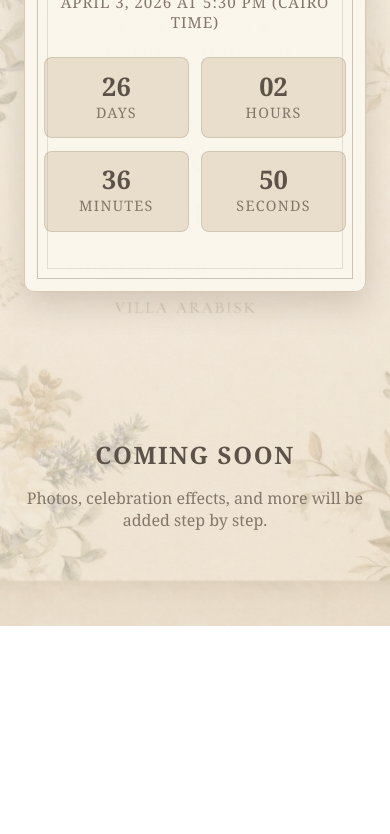
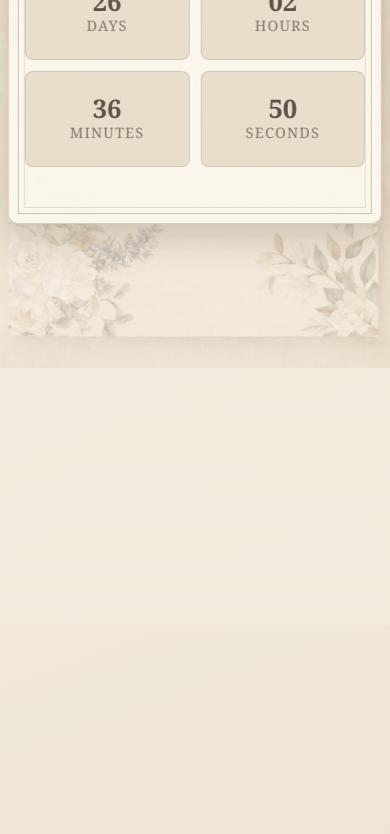
Before and after one commit to moFarouq/weddingCountDown, a plain HTML site: page index.html in a window 390 px wide. Shown: the part 218-1052 px from the top of the page. Before the commit the page ends 844 px from the top, so only its background shows below. Drawn offline with Linux system fonts and the light colour scheme.

Commit message:
Theme Updates

```diff
--- a/index.html
+++ b/index.html
@@ -4,7 +4,7 @@
     <meta charset="UTF-8" />
     <meta name="viewport" content="width=device-width, initial-scale=1.0" />
     <title>Wedding Countdown</title>
-    <link rel="stylesheet" href="styles.css" />
+    <link rel="stylesheet" href="styles.css?v=20260308-5" />
   </head>
   <body>
     <main class="page">
--- a/styles.css
+++ b/styles.css
@@ -21,35 +21,58 @@ body {
   color: var(--text-main);
   background: linear-gradient(160deg, var(--paper), var(--paper-soft));
   position: relative;
+  overflow-x: hidden;
 }
 
 body::before {
   content: "";
+  position: absolute;
+  top: 0;
+  left: 50%;
+  width: min(920px, 96vw);
+  height: max(180vh, 1350px);
+  transform: translateX(-50%);
+  background: url("assets/invitation-theme.png") top center / contain no-repeat;
+  opacity: 0.42;
+  pointer-events: none;
+  z-index: -2;
+}
+
+body::after {
+  content: "";
   position: fixed;
   inset: 0;
-  background: url("assets/invitation-theme.png") center / cover no-repeat;
-  opacity: 0.28;
+  background: linear-gradient(
+    to bottom,
+    rgba(244, 238, 225, 0.2),
+    rgba(244, 238, 225, 0.3) 40%,
+    rgba(244, 238, 225, 0.5)
+  );
   pointer-events: none;
   z-index: -1;
 }
 
 .page {
-  min-height: 100vh;
-  display: grid;
-  place-items: center;
-  padding: 1.5rem;
-  gap: 1rem;
+  min-height: 175vh;
+  position: relative;
+  padding: 1rem;
 }
 
 .countdown-card {
-  width: min(720px, 100%);
+  width: min(760px, calc(100vw - 2rem));
   background: var(--card-bg);
-  border: 1px solid var(--border);
+  border: 1px solid rgba(216, 200, 180, 0.95);
   border-radius: 10px;
-  padding: 2rem;
-  box-shadow: 0 12px 32px rgba(80, 64, 43, 0.2);
+  padding: clamp(1.2rem, 3vw, 2.1rem);
+  box-shadow: 0 16px 36px rgba(80, 64, 43, 0.22);
   text-align: center;
-  position: relative;
+  position: fixed;
+  top: clamp(1.4rem, 7vh, 4.2rem);
+  left: 50%;
+  transform: translateX(-50%);
+  backdrop-filter: blur(1.5px);
+  z-index: 2;
+  overflow: visible;
 }
 
 .countdown-card::before,
@@ -71,13 +94,18 @@ body::before {
   color: var(--accent);
   font-weight: 500;
   letter-spacing: 0.08rem;
+  position: relative;
+  z-index: 1;
 }
 
 h1 {
   margin: 0.45rem 0;
-  font-size: clamp(1.7rem, 3vw, 2.4rem);
+  font-size: clamp(1.8rem, 4vw, 2.8rem);
   letter-spacing: 0.08rem;
   text-transform: uppercase;
+  line-height: 1.1;
+  position: relative;
+  z-index: 1;
 }
 
 .date-text {
@@ -86,19 +114,34 @@ h1 {
   letter-spacing: 0.06rem;
   text-transform: uppercase;
   font-size: 0.95rem;
+  position: relative;
+  z-index: 1;
 }
 
 .countdown-grid {
   display: grid;
-  grid-template-columns: repeat(4, minmax(90px, 1fr));
-  gap: 0.8rem;
+  grid-template-columns: repeat(4, minmax(110px, 1fr));
+  gap: 0.9rem;
+  align-items: stretch;
+  position: relative;
+  z-index: 1;
 }
 
 .time-box {
   background: var(--accent-soft);
   border: 1px solid rgba(111, 99, 86, 0.2);
   border-radius: 8px;
-  padding: 0.9rem 0.5rem;
+  padding: 1rem 0.5rem;
+  min-height: 108px;
+  display: grid;
+  place-content: center;
+  transition: transform 180ms ease, box-shadow 180ms ease, background-color 180ms ease;
+}
+
+.time-box:hover {
+  transform: translateY(-2px);
+  box-shadow: 0 6px 15px rgba(92, 77, 59, 0.15);
+  background: #ece2cf;
 }
 
 .time-value {
@@ -120,12 +163,24 @@ h1 {
   min-height: 1.5rem;
   font-weight: 600;
   color: var(--accent);
+  position: relative;
+  z-index: 1;
 }
 
 .future-content {
-  width: min(720px, 100%);
+  width: min(760px, 100%);
   text-align: center;
-  color: var(--text-muted);
+  color: #73675c;
+  background: rgba(251, 247, 238, 0.7);
+  border: 1px solid rgba(216, 200, 180, 0.7);
+  border-radius: 10px;
+  padding: 1rem 1.25rem;
+  box-shadow: 0 10px 22px rgba(80, 64, 43, 0.12);
+  position: absolute;
+  left: 50%;
+  bottom: 2.5rem;
+  transform: translateX(-50%);
+  z-index: 1;
 }
 
 .future-content h2 {
@@ -136,11 +191,43 @@ h1 {
 }
 
 @media (max-width: 640px) {
+  .page {
+    min-height: 165vh;
+    padding: 0.8rem;
+  }
+
+  body::before {
+    width: min(720px, 100vw);
+    height: max(170vh, 1180px);
+    opacity: 0.45;
+  }
+
   .countdown-card {
-    padding: 1.2rem;
+    width: min(96vw, 520px);
+    padding: 1rem;
+    top: 1.2rem;
+  }
+
+  .countdown-card::before {
+    inset: 9px;
+  }
+
+  .countdown-card::after {
+    inset: 15px;
   }
 
   .countdown-grid {
-    grid-template-columns: repeat(2, minmax(110px, 1fr));
+    grid-template-columns: repeat(2, minmax(120px, 1fr));
+    gap: 0.7rem;
+  }
+
+  .time-box {
+    min-height: 96px;
+  }
+
+  .future-content {
+    width: min(96vw, 520px);
+    padding: 0.8rem 0.9rem;
+    bottom: 1.5rem;
   }
 }
```
